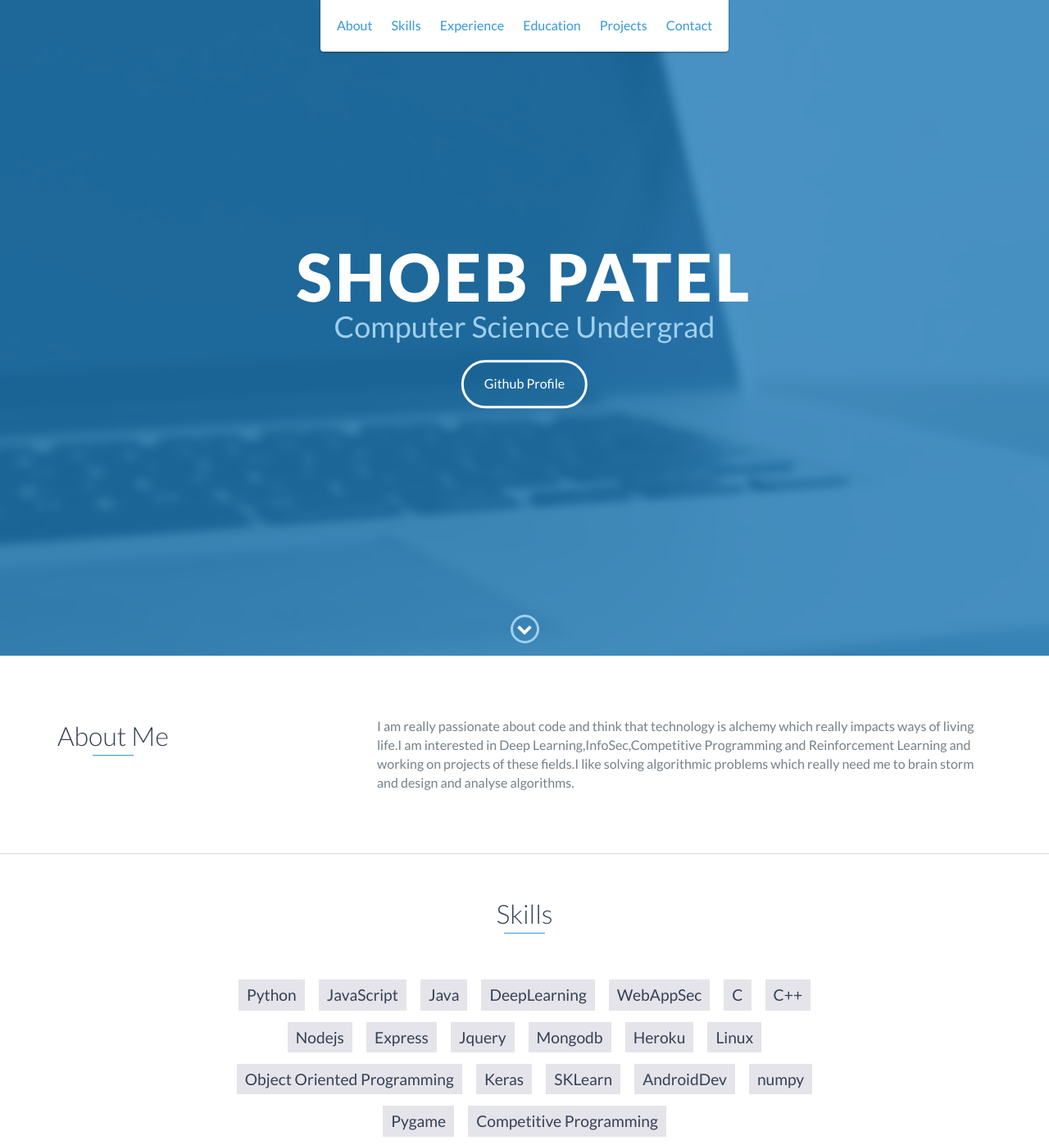
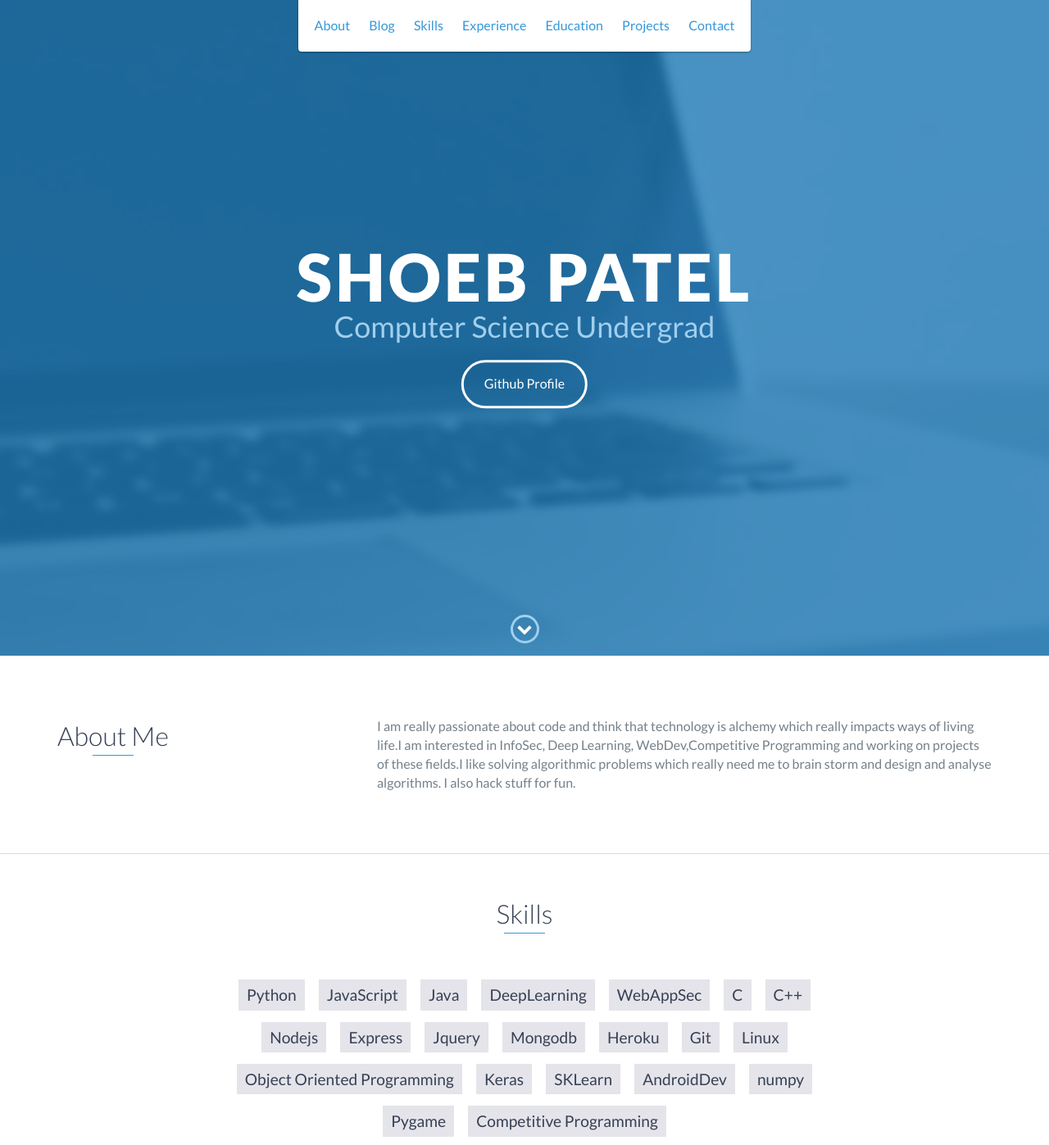
Before and after one commit to CaptainFreak/CaptainFreak.github.io, a website: page index.html in a window 1280 px wide. Shown: the top 1397 px of the page at 82% size. Drawn offline with nearby package versions, Linux system fonts and the light colour scheme.

Commit message:
Add blog link

```diff
--- a/index.html
+++ b/index.html
@@ -27,7 +27,9 @@
             <li>
                 <a href="#about">About</a>
             </li>
-
+            <li>
+                <a href="https://blog.shoebpatel.me">Blog</a>
+            </li>
             <li>
                 <a href="#skills">Skills</a>
             </li>
@@ -74,7 +76,7 @@
                 </div>
                 <div class="col-md-8">
                     <p>
-                        I am really passionate about code and think that technology is alchemy which really impacts ways of living life.I am interested in Deep Learning,InfoSec,Competitive Programming and Reinforcement Learning and working on projects of these fields.I like solving algorithmic problems which really need me to brain storm and design and analyse algorithms.
+                        I am really passionate about code and think that technology is alchemy which really impacts ways of living life.I am interested in InfoSec, Deep Learning, WebDev,Competitive Programming and working on projects of these fields.I like solving algorithmic problems which really need me to brain storm and design and analyse algorithms. I also hack stuff for fun.
                     </p>
                 </div>
             </div>
@@ -97,6 +99,7 @@
         <li>Jquery</li>
         <li>Mongodb</li>
         <li>Heroku</li>
+        <li>Git</li>
         <li>Linux</li>
         <li>Object Oriented Programming</li>
         <li>Keras</li>
```
